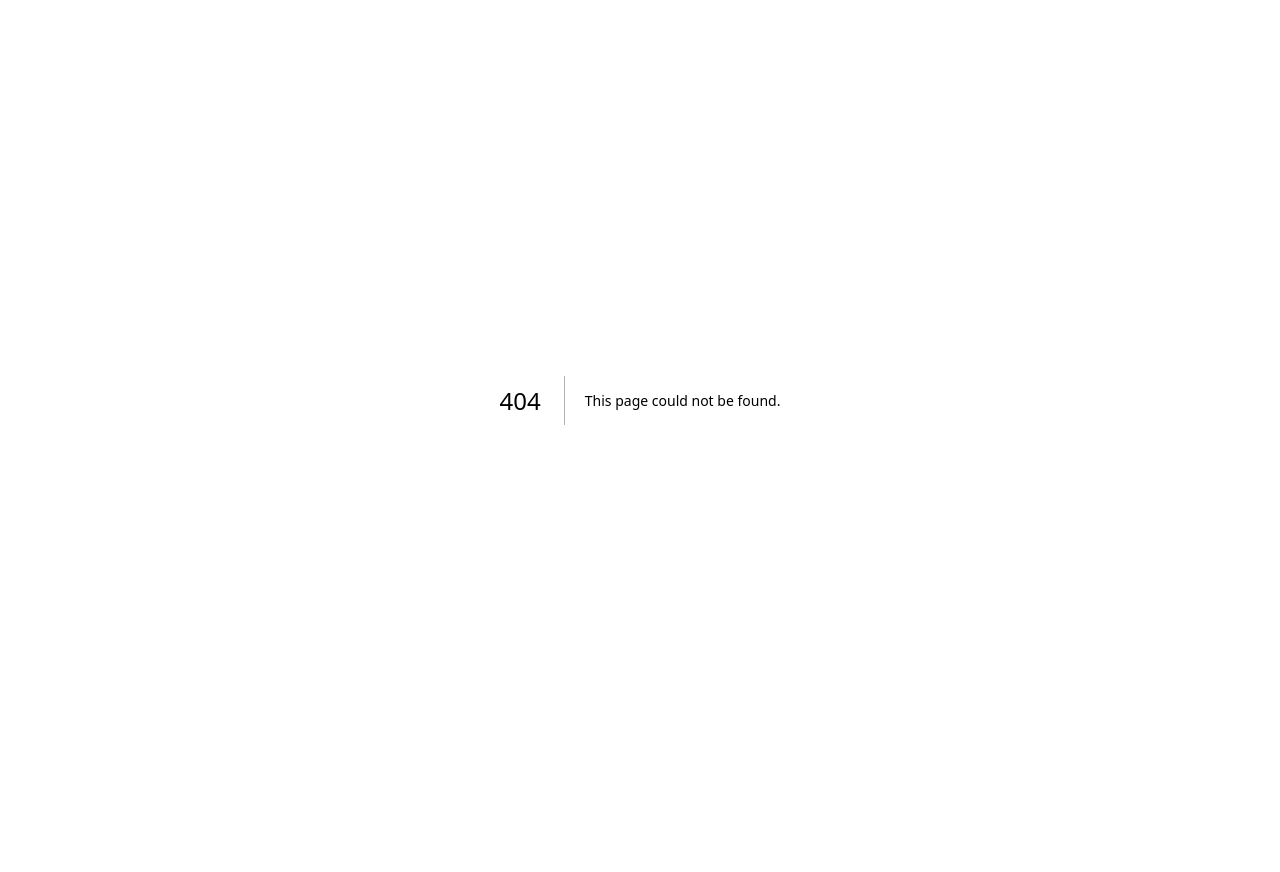
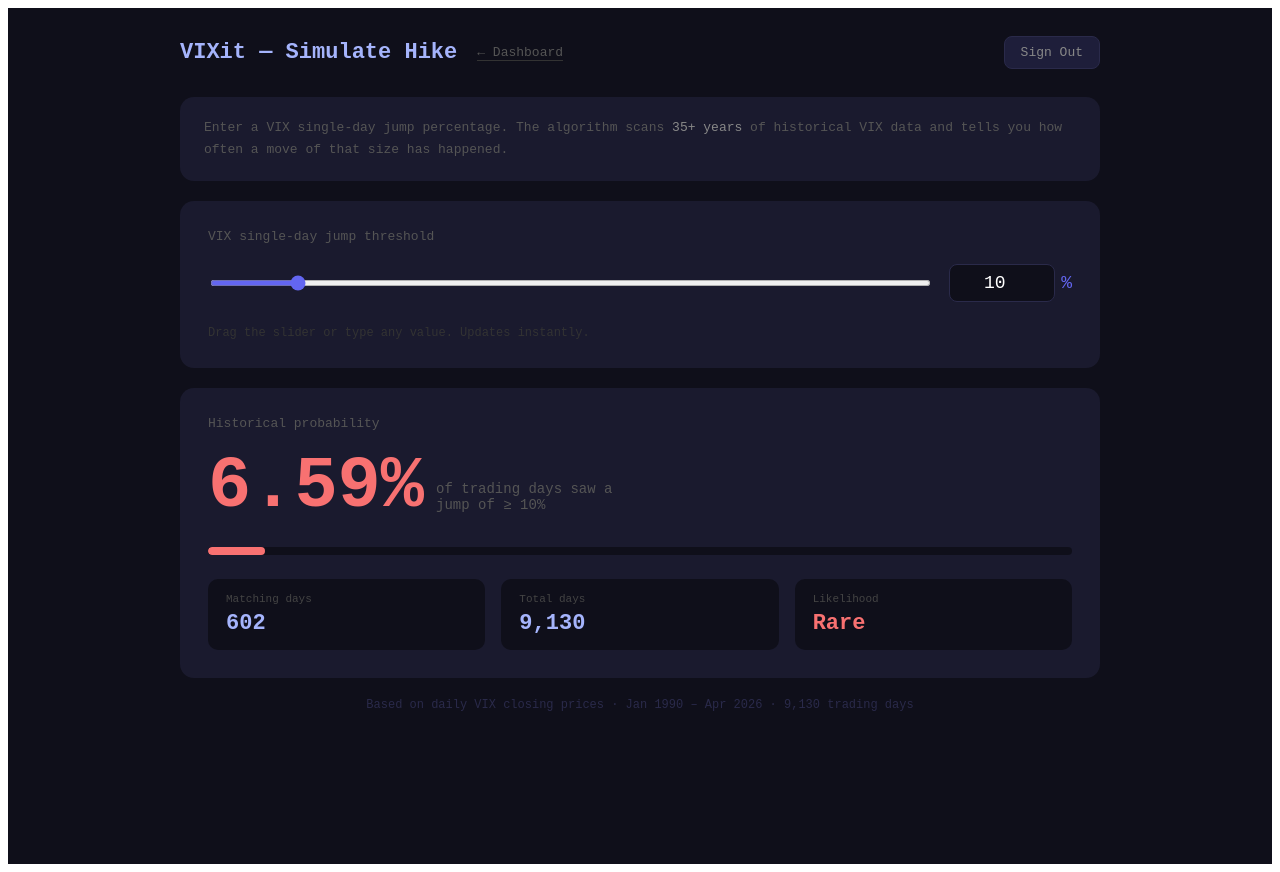
Before and after one commit to Ilanhzm/aapl-tracker, a Next.js app: page /simulate in a window 1280 px wide. Before the commit this address had no page. Before the commit the page ends 800 px from the top, so only its background shows below. Built offline with nearby package versions, Linux system fonts and the light colour scheme; no server answers; sample sign-in values are in the browser's storage.

Commit message:
Add Simulate Hike page — VIX jump probability UI

```diff
--- /dev/null
+++ b/pages/simulate.js
@@ -0,0 +1,327 @@
+import { getSession, signOut } from 'next-auth/react';
+import { useEffect, useState, useRef } from 'react';
+import Link from 'next/link';
+
+export async function getServerSideProps(ctx) {
+  const session = await getSession({ req: ctx.req });
+  if (!session) return { redirect: { destination: '/login', permanent: false } };
+  return { props: {} };
+}
+
+export default function SimulateHike() {
+  const [jump, setJump] = useState(10);
+  const [inputVal, setInputVal] = useState('10');
+  const [result, setResult] = useState(null);
+  const [loading, setLoading] = useState(false);
+  const debounceRef = useRef(null);
+
+  function fetchResult(value) {
+    if (debounceRef.current) clearTimeout(debounceRef.current);
+    debounceRef.current = setTimeout(async () => {
+      setLoading(true);
+      try {
+        const res = await fetch(`/api/algorithm?jump=${value}`);
+        if (res.ok) setResult(await res.json());
+      } catch {}
+      setLoading(false);
+    }, 300);
+  }
+
+  useEffect(() => {
+    fetchResult(jump);
+  }, [jump]);
+
+  function handleSlider(e) {
+    const v = parseFloat(e.target.value);
+    setJump(v);
+    setInputVal(String(v));
+  }
+
+  function handleInput(e) {
+    setInputVal(e.target.value);
+    const v = parseFloat(e.target.value);
+    if (!isNaN(v) && v > 0 && v <= 200) {
+      setJump(v);
+    }
+  }
+
+  const probabilityColor =
+    result == null
+      ? '#6366f1'
+      : result.probability >= 30
+      ? '#4ade80'
+      : result.probability >= 10
+      ? '#facc15'
+      : '#f87171';
+
+  return (
+    <div
+      style={{
+        background: '#0f0f1a',
+        minHeight: '100vh',
+        color: '#fff',
+        fontFamily: 'monospace',
+        padding: '28px 20px',
+      }}
+    >
+      <div style={{ maxWidth: '920px', margin: '0 auto' }}>
+        {/* Header */}
+        <div
+          style={{
+            display: 'flex',
+            justifyContent: 'space-between',
+            alignItems: 'center',
+            marginBottom: '28px',
+          }}
+        >
+          <div style={{ display: 'flex', alignItems: 'center', gap: '20px' }}>
+            <h1 style={{ margin: 0, fontSize: '22px', color: '#a5b4fc' }}>
+              VIXit — Simulate Hike
+            </h1>
+            <Link
+              href="/"
+              style={{
+                fontSize: '13px',
+                color: '#555',
+                textDecoration: 'none',
+                borderBottom: '1px solid #333',
+              }}
+            >
+              ← Dashboard
+            </Link>
+          </div>
+          <button
+            onClick={() => signOut({ callbackUrl: '/login' })}
+            style={{
+              background: '#1e1e3a',
+              color: '#888',
+              border: '1px solid #2a2a4a',
+              padding: '8px 16px',
+              borderRadius: '8px',
+              cursor: 'pointer',
+              fontFamily: 'monospace',
+              fontSize: '13px',
+            }}
+          >
+            Sign Out
+          </button>
+        </div>
+
+        {/* Explainer */}
+        <div
+          style={{
+            background: '#1a1a2e',
+            borderRadius: '14px',
+            padding: '20px 24px',
+            marginBottom: '20px',
+            fontSize: '13px',
+            color: '#555',
+            lineHeight: '1.7',
+          }}
+        >
+          Enter a VIX single-day jump percentage. The algorithm scans{' '}
+          <span style={{ color: '#888' }}>35+ years</span> of historical VIX data
+          and tells you how often a move of that size has happened.
+        </div>
+
+        {/* Input card */}
+        <div
+          style={{
+            background: '#1a1a2e',
+            borderRadius: '14px',
+            padding: '28px',
+            marginBottom: '20px',
+          }}
+        >
+          <div style={{ fontSize: '13px', color: '#555', marginBottom: '20px' }}>
+            VIX single-day jump threshold
+          </div>
+
+          <div
+            style={{
+              display: 'flex',
+              alignItems: 'center',
+              gap: '16px',
+              marginBottom: '24px',
+              flexWrap: 'wrap',
+            }}
+          >
+            <input
+              type="range"
+              min="1"
+              max="80"
+              step="0.5"
+              value={Math.min(jump, 80)}
+              onChange={handleSlider}
+              style={{
+                flex: 1,
+                minWidth: '200px',
+                accentColor: '#6366f1',
+                height: '6px',
+                cursor: 'pointer',
+              }}
+            />
+            <div style={{ display: 'flex', alignItems: 'center', gap: '6px' }}>
+              <input
+                type="number"
+                value={inputVal}
+                onChange={handleInput}
+                min="0.1"
+                max="200"
+                step="0.5"
+                style={{
+                  width: '80px',
+                  padding: '8px 12px',
+                  background: '#0f0f1a',
+                  border: '1px solid #2a2a4a',
+                  borderRadius: '8px',
+                  color: '#fff',
+                  fontSize: '18px',
+                  fontFamily: 'monospace',
+                  outline: 'none',
+                  textAlign: 'center',
+                }}
+              />
+              <span style={{ fontSize: '18px', color: '#6366f1' }}>%</span>
+            </div>
+          </div>
+
+          <div style={{ fontSize: '12px', color: '#333' }}>
+            Drag the slider or type any value. Updates instantly.
+          </div>
+        </div>
+
+        {/* Result card */}
+        <div
+          style={{
+            background: '#1a1a2e',
+            borderRadius: '14px',
+            padding: '28px',
+            marginBottom: '20px',
+            opacity: loading ? 0.6 : 1,
+            transition: 'opacity 0.15s',
+          }}
+        >
+          <div style={{ fontSize: '13px', color: '#555', marginBottom: '20px' }}>
+            Historical probability
+          </div>
+
+          {result && (
+            <>
+              {/* Big probability number */}
+              <div
+                style={{
+                  display: 'flex',
+                  alignItems: 'flex-end',
+                  gap: '12px',
+                  marginBottom: '24px',
+                  flexWrap: 'wrap',
+                }}
+              >
+                <div
+                  style={{
+                    fontSize: '72px',
+                    fontWeight: 'bold',
+                    lineHeight: 1,
+                    color: probabilityColor,
+                  }}
+                >
+                  {result.probability}%
+                </div>
+                <div style={{ paddingBottom: '10px', color: '#555', fontSize: '14px' }}>
+                  of trading days saw a
+                  <br />
+                  jump of ≥ {result.jump}%
+                </div>
+              </div>
+
+              {/* Probability bar */}
+              <div
+                style={{
+                  height: '8px',
+                  background: '#0f0f1a',
+                  borderRadius: '4px',
+                  marginBottom: '24px',
+                  overflow: 'hidden',
+                }}
+              >
+                <div
+                  style={{
+                    height: '100%',
+                    width: `${Math.min(result.probability, 100)}%`,
+                    background: probabilityColor,
+                    borderRadius: '4px',
+                    transition: 'width 0.4s ease, background 0.3s',
+                  }}
+                />
+              </div>
+
+              {/* Stats row */}
+              <div style={{ display: 'flex', gap: '16px', flexWrap: 'wrap' }}>
+                <StatBox
+                  label="Matching days"
+                  value={result.matchingDays.toLocaleString()}
+                />
+                <StatBox
+                  label="Total days"
+                  value={result.totalDays.toLocaleString()}
+                />
+                <StatBox
+                  label="Likelihood"
+                  value={
+                    result.probability >= 30
+                      ? 'Common'
+                      : result.probability >= 10
+                      ? 'Moderate'
+                      : result.probability >= 3
+                      ? 'Rare'
+                      : 'Very rare'
+                  }
+                  valueColor={probabilityColor}
+                />
+              </div>
+            </>
+          )}
+
+          {!result && !loading && (
+            <div style={{ color: '#333', fontSize: '14px' }}>
+              Adjust the slider to run the simulation.
+            </div>
+          )}
+        </div>
+
+        {/* Data note */}
+        <div style={{ fontSize: '12px', color: '#2a2a4a', textAlign: 'center' }}>
+          Based on daily VIX closing prices · Jan 1990 – Apr 2026 · {result ? result.totalDays.toLocaleString() : '~9,130'} trading days
+        </div>
+      </div>
+    </div>
+  );
+}
+
+function StatBox({ label, value, valueColor }) {
+  return (
+    <div
+      style={{
+        background: '#0f0f1a',
+        borderRadius: '10px',
+        padding: '14px 18px',
+        flex: '1',
+        minWidth: '120px',
+      }}
+    >
+      <div style={{ fontSize: '11px', color: '#444', marginBottom: '6px' }}>
+        {label}
+      </div>
+      <div
+        style={{
+          fontSize: '22px',
+          fontWeight: 'bold',
+          color: valueColor || '#a5b4fc',
+        }}
+      >
+        {value}
+      </div>
+    </div>
+  );
+}
```
Also changed, not shown: pages/index.js (+17 -3 lines).
